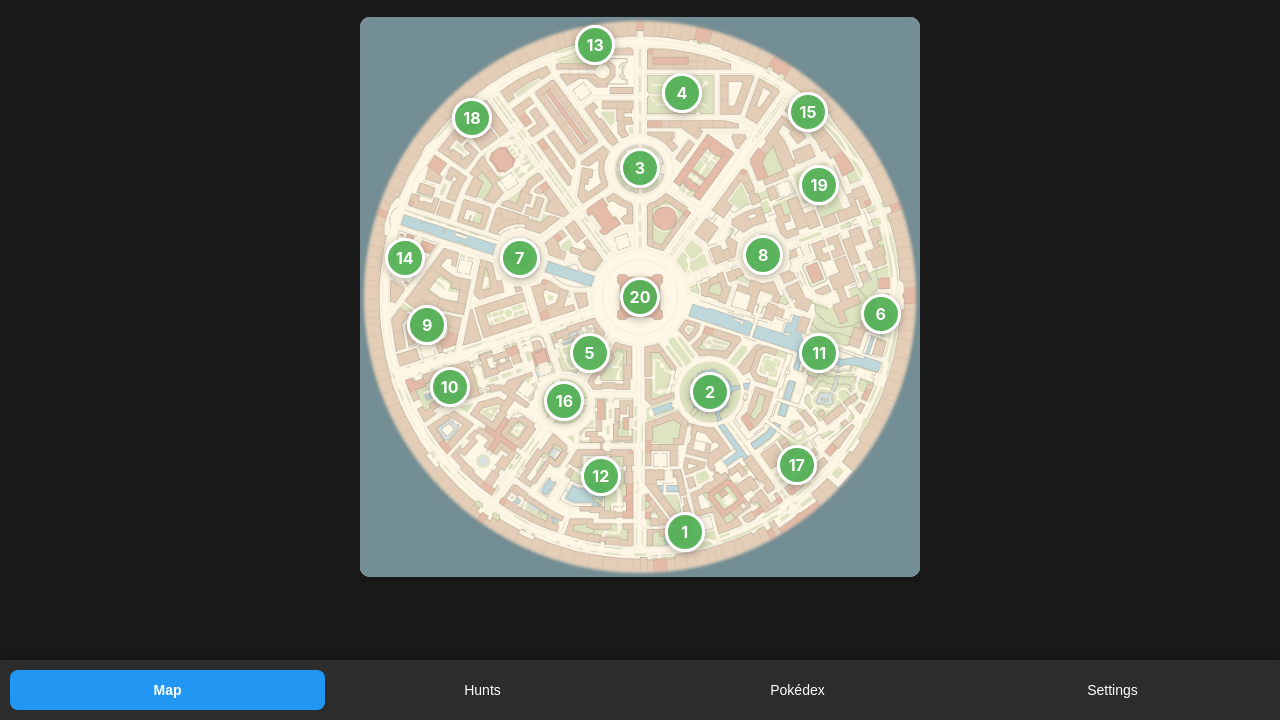
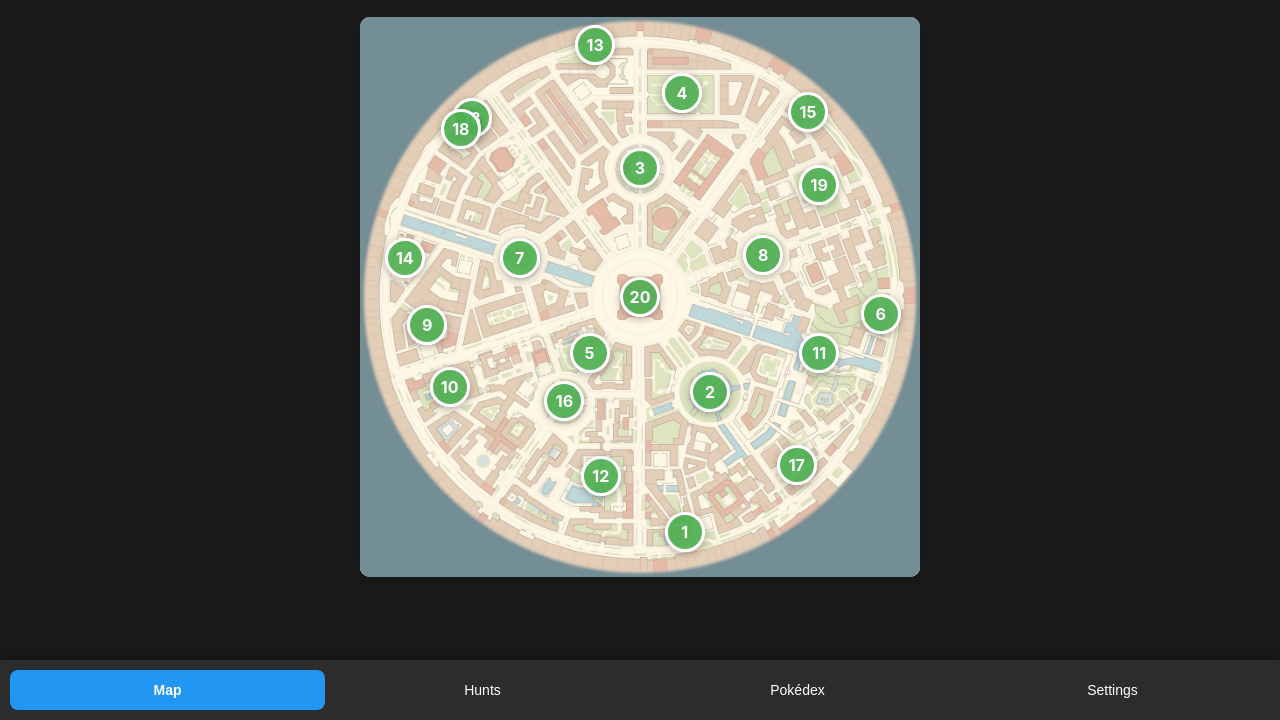
Before and after one commit to miracleceleste/shinyZA, a plain HTML site: page index.html in a window 1280 px wide. Shown: the part 80-800 px from the top of the page. Drawn offline with Linux system fonts and the light colour scheme.

Commit message:
added bench 001
added bench 001 marker to map (fennekin)

```diff
--- a/index.html
+++ b/index.html
@@ -45,6 +45,7 @@
                 <div class="zone-marker" data-zone="18" style="top: 18%; left: 20%;">18</div>
                 <div class="zone-marker" data-zone="19" style="top: 30%; left: 82%;">19</div>
                 <div class="zone-marker" data-zone="20" style="top: 50%; left: 50%;">20</div>
+                <div class="zone-marker" data-zone="B001" style="top: 20%; left: 18%;">18</div>
             </div>
         </div>
     </div>
```
